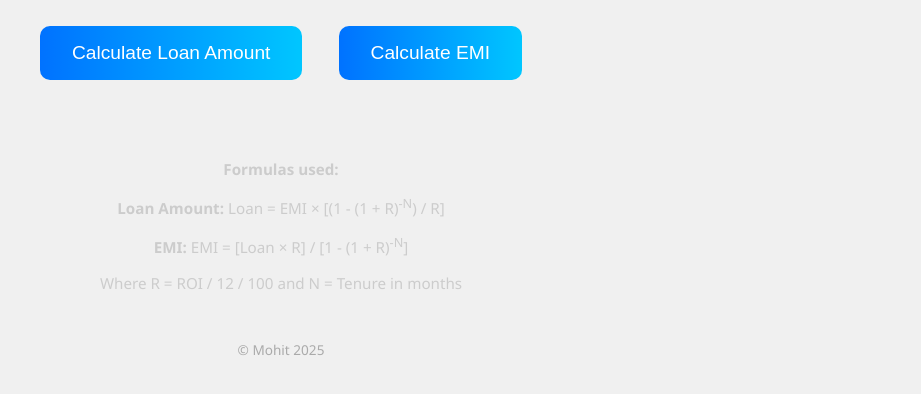
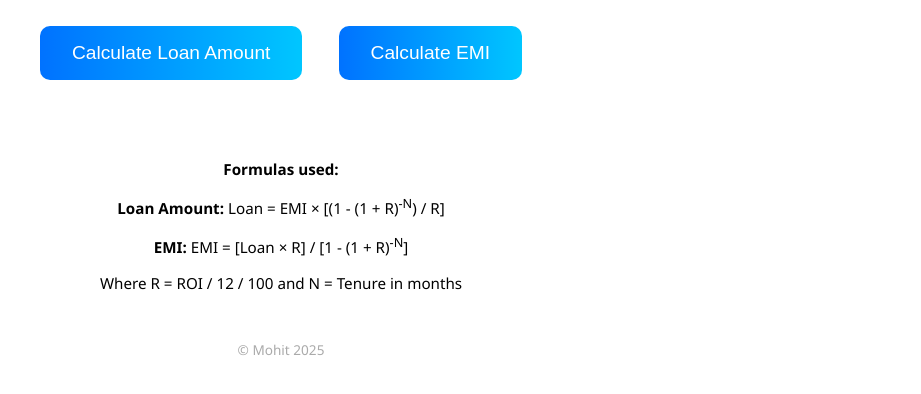
Before and after one commit to Mohit-20/personal_loan, a plain HTML site: page index.html in a window 1280 px wide. Both pictures are taken after a click on the button "Toggle Dark/Light Mode". Shown: the part 136-530 px from the top of the page, without its empty margins (359-1280 px from the left). Drawn offline with Linux system fonts and the light colour scheme.

Commit message:
Update index.html

```diff
--- a/index.html
+++ b/index.html
@@ -11,9 +11,9 @@
       --card-bg: rgba(255, 255, 255, 0.05);
     }
     body.light {
-      --bg: #f0f0f0;
-      --text: #111;
-      --card-bg: #ffffff;
+      --bg: #ffffff;
+      --text: #000000;
+      --card-bg: #f9f9f9;
     }
     body {
       margin: 0;
@@ -88,7 +88,7 @@
     .note {
       margin-top: 3rem;
       font-size: 0.95rem;
-      color: #ccc;
+      color: var(--text);
       text-align: center;
     }
     .footer {
```
